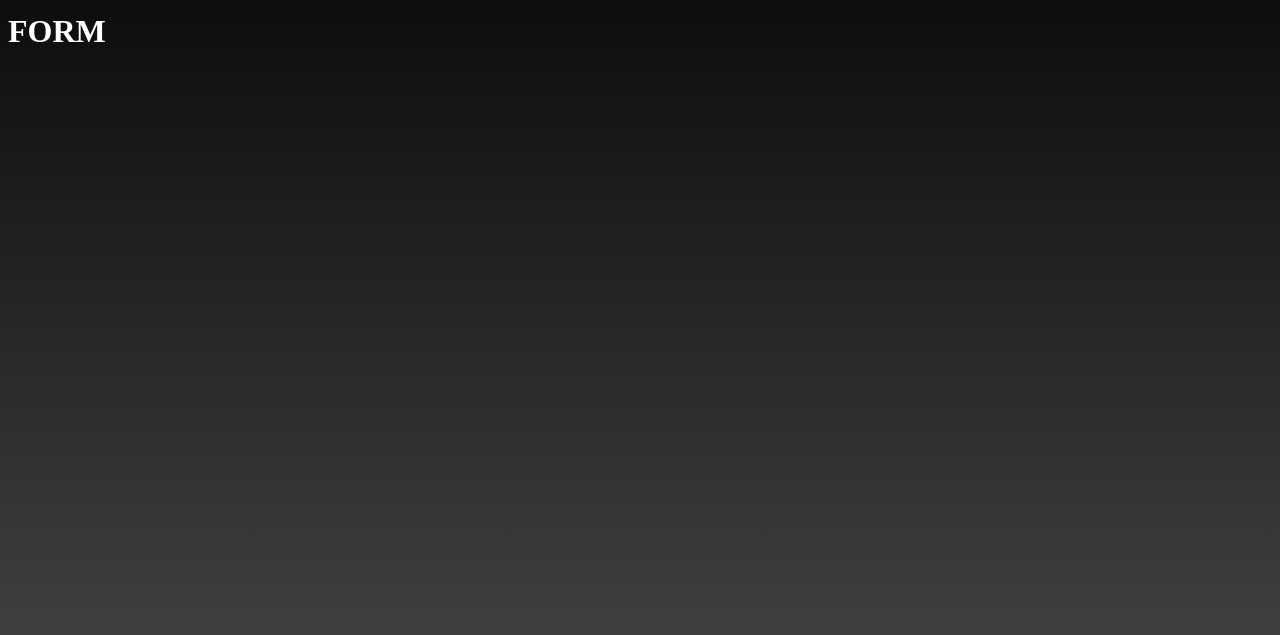
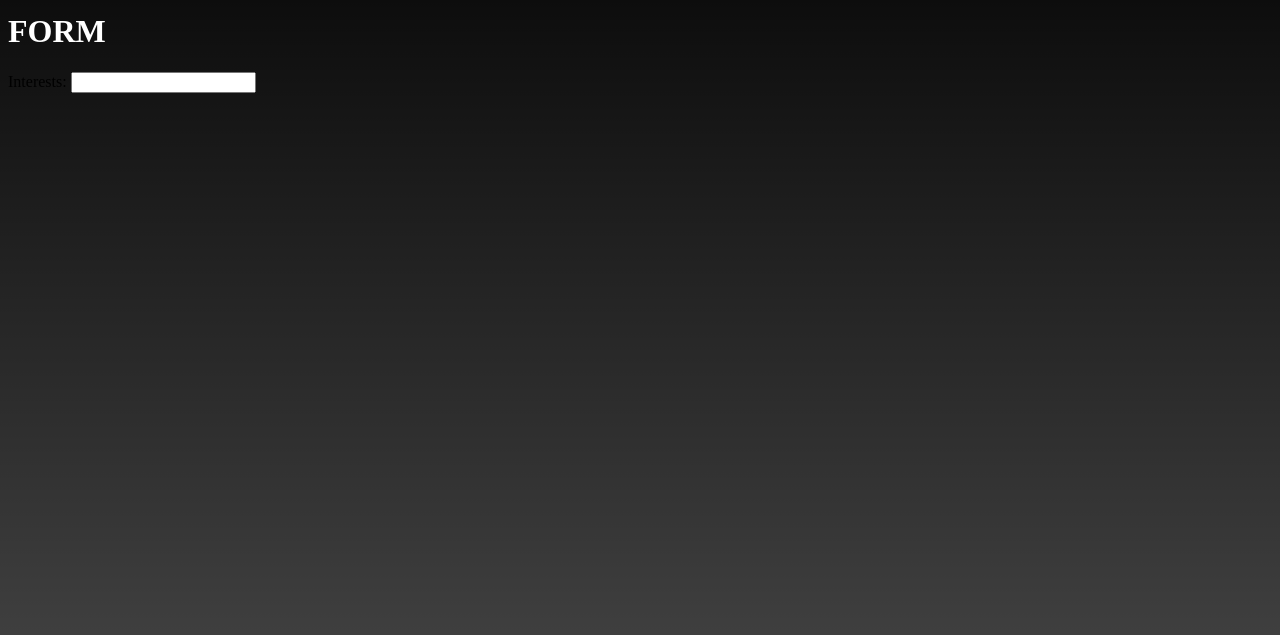
Before and after one commit to HemendraRoy/morepractice, a plain HTML site: page form.html in a window 1280 px wide. Shown: the part 165-800 px from the top of the page. Drawn offline with Linux system fonts and the light colour scheme.

Commit message:
Update form.html

```diff
--- a/form.html
+++ b/form.html
@@ -24,6 +24,8 @@
     <main>
         <h1>FORM</h1>
     </main>
+    <label>Interests:</label>
+    <input type="text" name="interest" id="interest">
 </body>
 
 </html>
```
